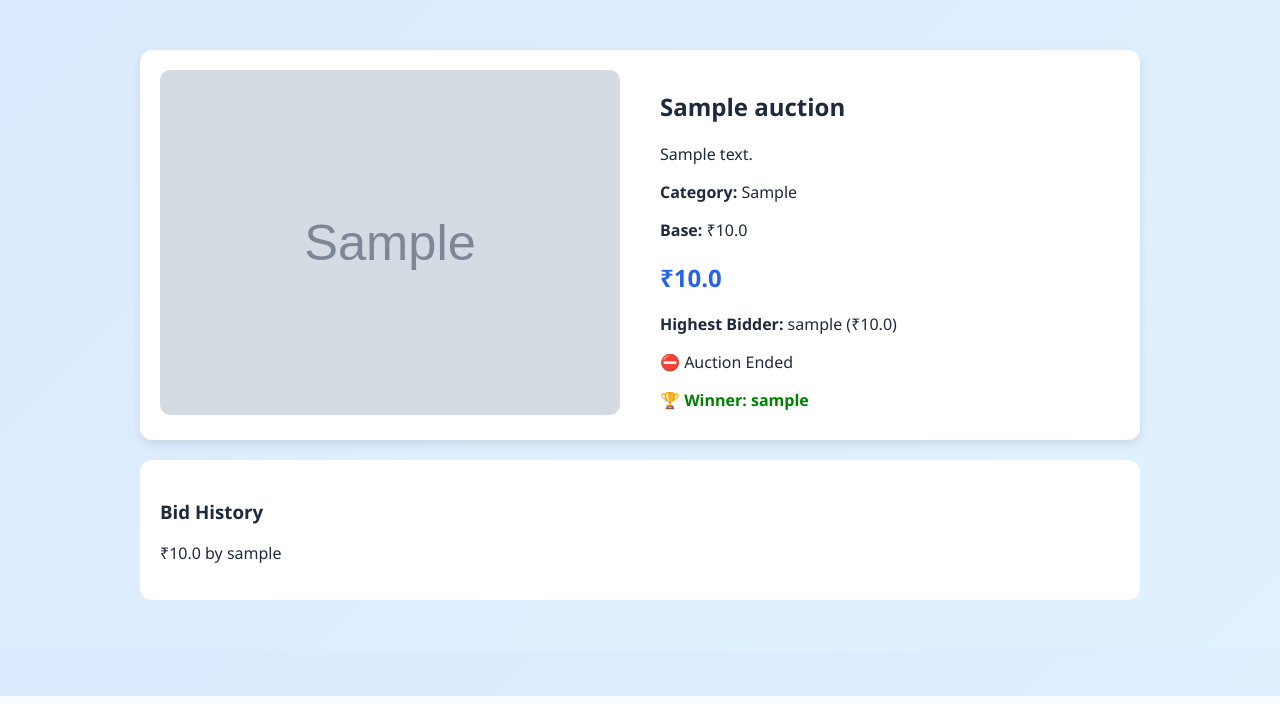
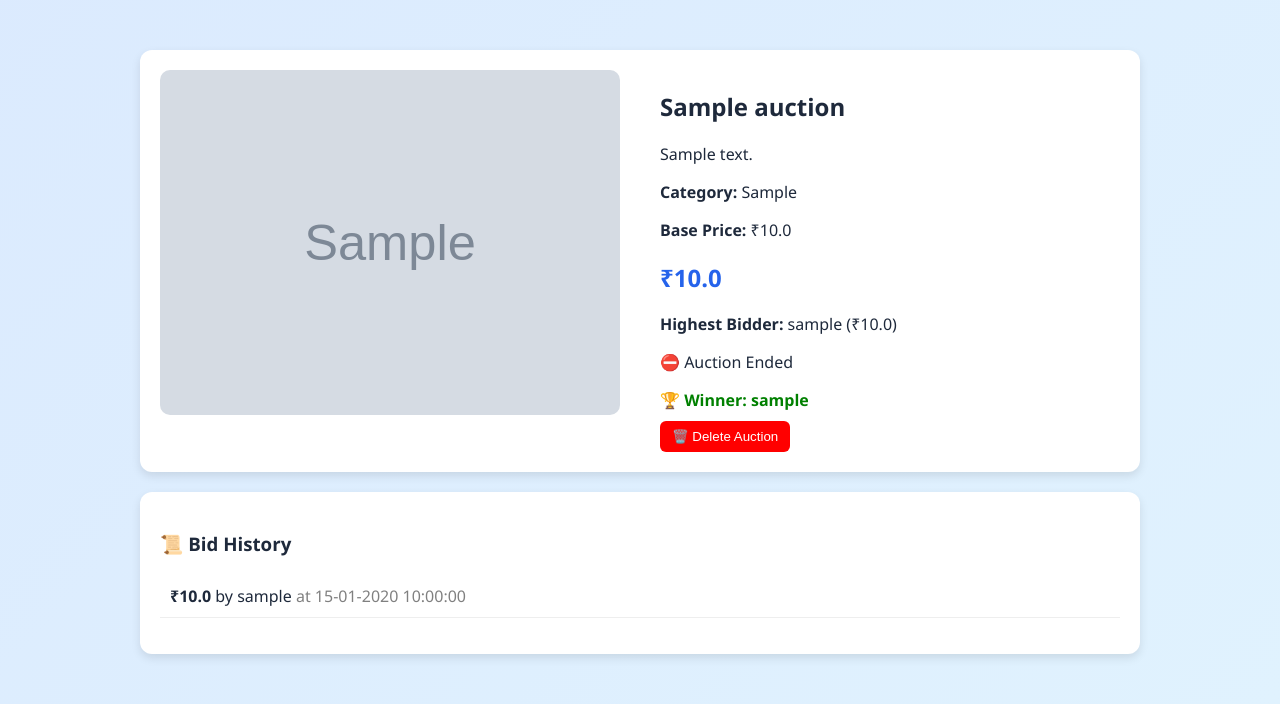
Before and after one commit to rakeshmedaram/auction-sphere, a Flask app: page /auction/1 in a window 1280 px wide. Shown: the part 104-808 px from the top of the page. Run offline with Flask 3, Linux system fonts and the light colour scheme; a user stored in the database is signed in; tables that the repository leaves empty hold one stand-in row (values such as "Sample post"); grey boxes marked "Sample" are stand-in pictures.

Commit message:
fix bid system

```diff
--- a/app.py
+++ b/app.py
@@ -218,50 +218,31 @@ def profile():
                            my_bids=my_bids,
                            winning=winning)
 
-@app.route('/bid/<int:auction_id>', methods=['POST'])
+@app.route('/delete/<int:auction_id>', methods=['POST'])
 @login_required
-def place_bid(auction_id):
+def delete_auction(auction_id):
 
     auction = Auction.query.get_or_404(auction_id)
 
-    # 🔥 ALWAYS RECHECK CURRENT TIME (UTC SAFE)
-    now = datetime.utcnow()
+    # 🔐 ONLY OWNER CAN DELETE
+    if auction.owner_id != current_user.id:
+        flash("❌ Unauthorized")
+        return redirect(url_for('home'))
 
-    if auction.end_time is None:
-        flash("Invalid auction")
+    # ❌ BLOCK DELETE IF ACTIVE WITH BIDS
+    if auction.bids and auction.end_time > datetime.utcnow():
+        flash("❌ Cannot delete active auction with bids")
         return redirect(url_for('auction_details', auction_id=auction_id))
 
-    # ❌ BLOCK BIDDING AFTER END
-    if now >= auction.end_time:
-        flash("⛔ Auction already ended")
-        return redirect(url_for('auction_details', auction_id=auction_id))
+    # ✅ DELETE BIDS FIRST (IMPORTANT)
+    for bid in auction.bids:
+        db.session.delete(bid)
 
-    try:
-        bid_amount = float(request.form['amount'])
-    except:
-        flash("Invalid bid amount")
-        return redirect(url_for('auction_details', auction_id=auction_id))
-
-    # ❌ LOWER BID BLOCK
-    if bid_amount <= auction.current_price:
-        flash("Bid must be higher than current price")
-        return redirect(url_for('auction_details', auction_id=auction_id))
-
-    # ✅ SAVE BID
-    bid = Bid(
-        amount=bid_amount,
-        user_id=current_user.id,
-        auction_id=auction.id
-    )
-
-    auction.current_price = bid_amount
-
-    db.session.add(bid)
+    db.session.delete(auction)
     db.session.commit()
 
-    flash("✅ Bid placed successfully!")
-    return redirect(url_for('auction_details', auction_id=auction_id))
-# ---------------- SOCKET ----------------
+    flash("🗑️ Auction deleted")
+    return redirect(url_for('home'))# ---------------- SOCKET ----------------
 
 @socketio.on('place_bid')
 def handle_bid(data):
--- a/templates/auction_details.html
+++ b/templates/auction_details.html
@@ -6,50 +6,73 @@
 
     <div style="display:flex; gap:40px; flex-wrap:wrap; background:white; padding:20px; border-radius:12px; box-shadow:0 4px 10px rgba(0,0,0,0.1);">
 
-        <!-- IMAGE -->
+        <!-- 🖼 IMAGE -->
         <div style="flex:1; min-width:300px;">
             {% if auction.image %}
                 <img src="{{ url_for('static', filename='uploads/' + auction.image) }}"
                      style="width:100%; border-radius:10px;">
+            {% else %}
+                <img src="https://via.placeholder.com/400"
+                     style="width:100%; border-radius:10px;">
             {% endif %}
         </div>
 
-        <!-- DETAILS -->
+        <!-- 👉 DETAILS -->
         <div style="flex:1; min-width:300px;">
 
             <h2>{{ auction.title }}</h2>
             <p>{{ auction.description }}</p>
 
             <p><b>Category:</b> {{ auction.category }}</p>
-            <p><b>Base:</b> ₹{{ auction.starting_price }}</p>
+            <p><b>Base Price:</b> ₹{{ auction.starting_price }}</p>
 
+            <!-- 💰 CURRENT PRICE -->
             <h2 style="color:#2563eb;">₹{{ auction.current_price }}</h2>
 
+            <!-- 👤 HIGHEST BIDDER -->
             <p>
                 <b>Highest Bidder:</b>
                 {% if auction.bids %}
                     {{ auction.bids[-1].user.username }} (₹{{ auction.current_price }})
                 {% else %}
-                    No bids
+                    No bids yet
                 {% endif %}
             </p>
 
-            <!-- TIMER -->
+            <!-- ⏳ TIMER -->
             <p id="timer" data-end="{{ auction.end_time.isoformat() }}"></p>
 
-            <!-- WINNER -->
+            <!-- 🏆 WINNER -->
             <div id="winnerBox" style="margin-top:10px; font-weight:bold; color:green;"></div>
 
-            <!-- BID FORM -->
-            <div id="bidSection">
+            <!-- 🗑 DELETE BUTTON (ONLY OWNER) -->
+            {% if current_user.is_authenticated and auction.owner_id == current_user.id %}
+            <form method="POST" action="{{ url_for('delete_auction', auction_id=auction.id) }}"
+                  onsubmit="return confirm('Are you sure you want to delete this auction?')"
+                  style="margin-top:10px;">
+
+                <button style="background:red; color:white; padding:8px 12px; border:none; border-radius:6px;">
+                    🗑️ Delete Auction
+                </button>
+            </form>
+            {% endif %}
+
+            <!-- 💰 BID SECTION -->
+            <div id="bidSection" style="margin-top:20px;">
 
                 <form method="POST" action="{{ url_for('place_bid', auction_id=auction.id) }}">
+
                     <input type="number" name="amount"
                            min="{{ auction.current_price + 1 }}"
                            required
-                           placeholder="Enter bid">
+                           placeholder="Enter bid"
+                           style="padding:10px; border-radius:6px; border:1px solid #ccc;">
 
-                    <button type="submit">Place Bid</button>
+                    <button type="submit"
+                            style="padding:10px 20px; background:#2563eb; color:white; border:none; border-radius:6px;">
+                        Place Bid
+                    </button>
+
                 </form>
 
             </div>
@@ -58,19 +81,31 @@
 
     </div>
 
-    <!-- HISTORY -->
-    <div style="margin-top:20px; background:white; padding:20px; border-radius:12px;">
-        <h3>Bid History</h3>
+    <!-- 📊 BID HISTORY -->
+    <div style="margin-top:20px; background:white; padding:20px; border-radius:12px; box-shadow:0 4px 10px rgba(0,0,0,0.1);">
 
-        {% for bid in auction.bids|reverse %}
-            <p>₹{{ bid.amount }} by {{ bid.user.username }}</p>
-        {% else %}
-            <p>No bids yet</p>
-        {% endfor %}
+        <h3>📜 Bid History</h3>
+
+        <ul style="list-style:none; padding:0;">
+
+            {% for bid in auction.bids|reverse %}
+                <li style="padding:10px; border-bottom:1px solid #eee;">
+                    <b>₹{{ bid.amount }}</b> by {{ bid.user.username }}
+                    <span style="color:gray;">
+                        at {{ bid.created_at.strftime('%d-%m-%Y %H:%M:%S') }}
+                    </span>
+                </li>
+            {% else %}
+                <li>No bids yet</li>
+            {% endfor %}
+
+        </ul>
+
     </div>
 
 </div>
 
+<!-- ⏳ TIMER + WINNER SCRIPT -->
 <script>
 let end = new Date(document.getElementById("timer").dataset.end);
 
@@ -87,15 +122,15 @@ setInterval(() => {
 
         timerEl.innerHTML = "⛔ Auction Ended";
 
-        // ❌ HIDE BID SECTION
+        // ❌ HIDE BID
         bidSection.style.display = "none";
 
-        let bidderText = `{{ auction.bids[-1].user.username if auction.bids else 'No bids' }}`;
+        let bidder = `{% if auction.bids %}{{ auction.bids[-1].user.username }}{% else %}No bids{% endif %}`;
 
-        if (bidderText === "No bids") {
+        if (bidder === "No bids") {
             winnerBox.innerHTML = "❌ No bids placed";
         } else {
-            winnerBox.innerHTML = "🏆 Winner: " + bidderText;
+            winnerBox.innerHTML = "🏆 Winner: " + bidder;
         }
 
         return;
```
